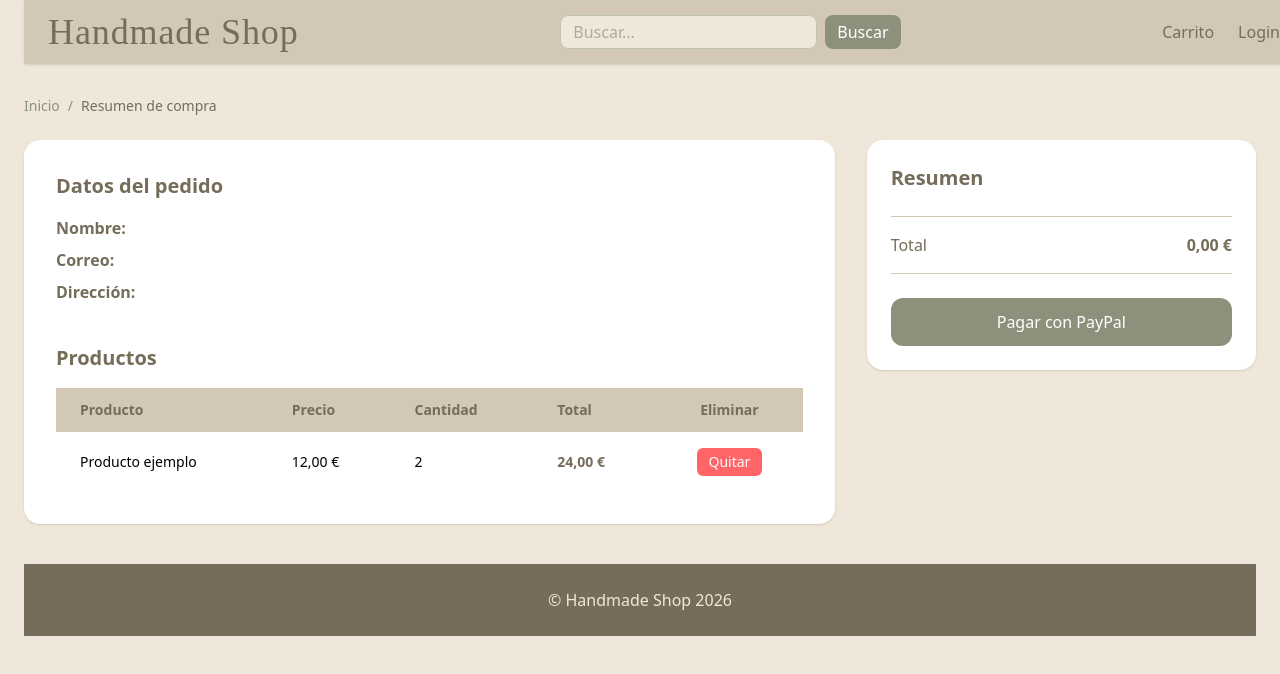
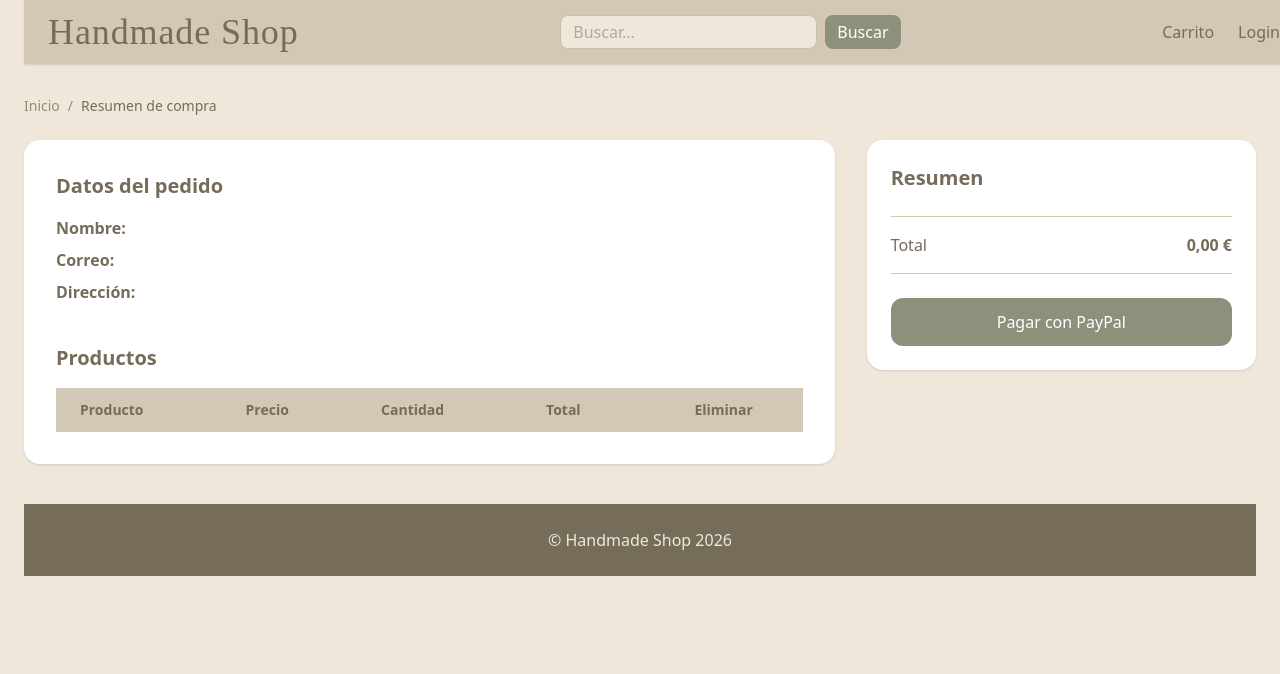
Before and after one commit to manuela217/handmade-shop-frontend, an Angular app: page /cart/summary in a window 1280 px wide. Shown: the top 674 px of the page. Built offline with nearby package versions, Linux system fonts and the light colour scheme; a web font is replaced by a local one.

Commit message:
Implement shopping cart summary and item removal

```diff
--- a/src/app/features/cart/summary-order/summary-order.component.html
+++ b/src/app/features/cart/summary-order/summary-order.component.html
@@ -74,31 +74,34 @@
 
               <tbody class="divide-y divide-gray-100">
 
-                <tr class="hover:bg-[#efe8da] transition">
+                <tr
+                  class="hover:bg-[#efe8da] transition"
+                  *ngFor="let item of items"
+                >
 
                   <td class="px-6 py-4">
-                    Producto ejemplo
+                    {{item.productName}}
                   </td>
 
                   <td class="px-6 py-4">
-                    12,00 €
+                    {{item.price}} €
                   </td>
 
                   <td class="px-6 py-4">
-                    2
+                    {{item.quantity}}
                   </td>
 
                   <td class="px-6 py-4 font-semibold text-[#756c59]">
-                    24,00 €
+                    {{item.getTotalPriceItem()}} €
                   </td>
 
                   <td class="px-6 py-4 text-center">
 
                     <button
-                      class="bg-red-400 text-white px-3 py-1 rounded-md hover:bg-red-500 transition">
-
+                      class="bg-red-400 text-white px-3 py-1 rounded-md hover:bg-red-500 transition"
+                      (click)="deleteItemCart(item.productId)"
+                    >
                       Quitar
-
                     </button>
 
                   </td>
--- a/src/app/features/cart/summary-order/summary-order.component.ts
+++ b/src/app/features/cart/summary-order/summary-order.component.ts
@@ -1,8 +1,36 @@
-import { Component } from '@angular/core';
+import { ChangeDetectorRef, Component, OnInit } from '@angular/core';
+import { ShoppingCart } from '../../../shared/models/shopping-cart';
+import { ShoppingCartService } from '../../../core/services/shopping-cart.service';
 
 @Component({
   selector: 'app-summary-order',
   standalone: false,
   templateUrl: './summary-order.component.html',
 })
-export class SummaryOrderComponent {}
+export class SummaryOrderComponent implements OnInit {
+
+  items:ShoppingCart [] = [];
+  totalCart:number = 0;
+  firstName:string = '';
+  lastName:string = '';
+  email:string = '';
+  address:string = '';
+
+  constructor(
+    private cartService:ShoppingCartService,
+    private cdr: ChangeDetectorRef,
+  ) {}
+
+  ngOnInit(): void {
+    this.items = this.cartService.convertToListFromMap();
+    this.totalCart = this.cartService.totalCart();
+  }
+
+  deleteItemCart(productId:number) {
+    this.cartService.deleteItemCart(productId);
+    this.items = this.cartService.convertToListFromMap();
+    this.totalCart = this.cartService.totalCart();
+
+    this.cdr.detectChanges();
+  }
+}
--- a/src/app/shared/components/navbar/navbar.component.html
+++ b/src/app/shared/components/navbar/navbar.component.html
@@ -25,7 +25,7 @@
 
       <!-- Links -->
       <div class="flex gap-6">
-        <a class="hover:opacity-80 transition cursor-pointer" [routerLink]="['cart/summary']"> Carrito </a>
+        <a class="hover:opacity-80 transition cursor-pointer" [routerLink]="['/cart/summary']"> Carrito </a>
         <a class="hover:opacity-80 transition cursor-pointer"> Login </a>
       </div>
 
```
